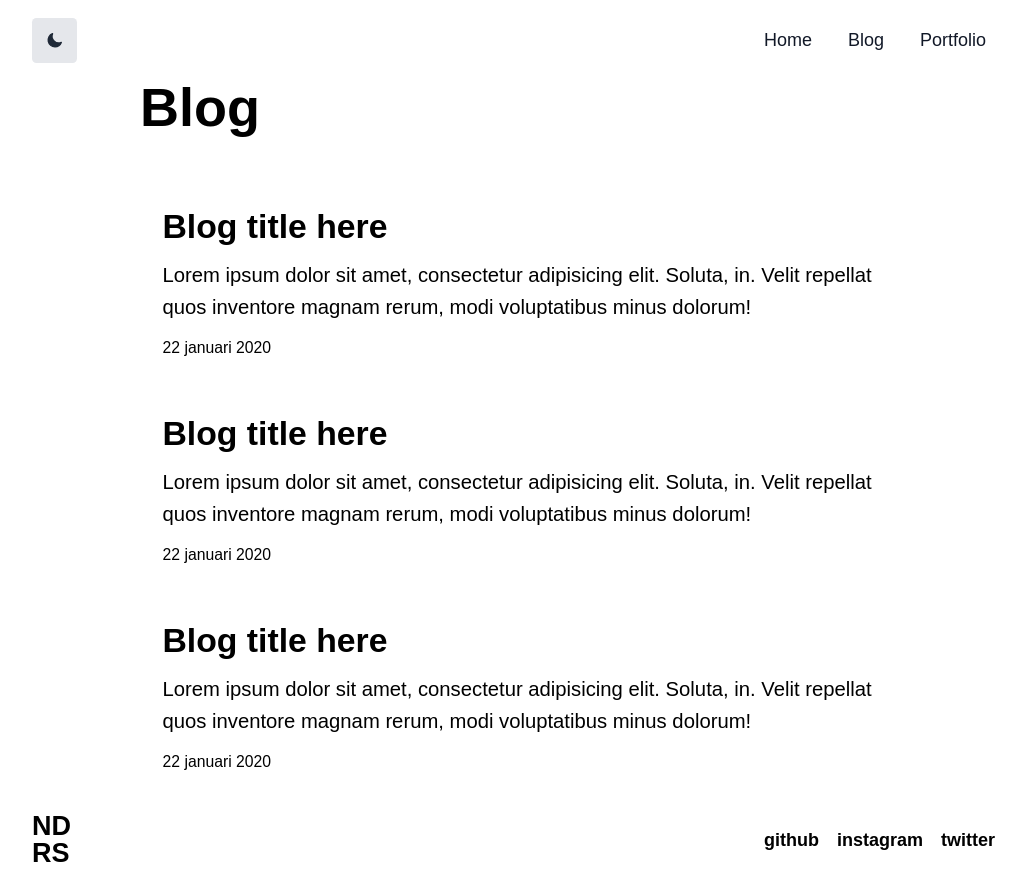
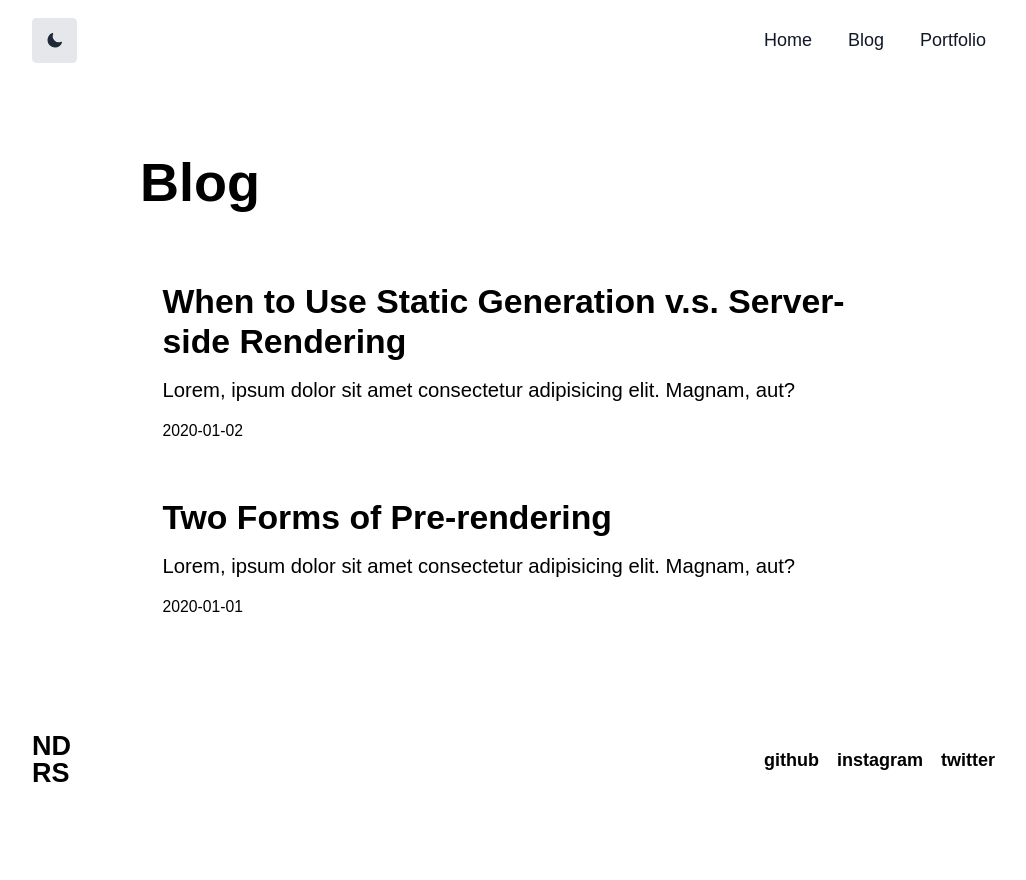
Before and after one commit to evriyanaindrasaputra/LearnNext, a Next.js app: page /blog in a window 1280 px wide. Shown: the whole page, without its empty margins (122-1148 px from the left). After the commit the page ends 800 px from the top, so only its background shows below. Built offline with nearby package versions, Linux system fonts and the light colour scheme.

Commit message:
blog and portfolio

```diff
--- /dev/null
+++ b/components/Blogpost.js
@@ -0,0 +1,23 @@
+import Link from "next/link";
+export default function Blogpost({ title, date, id }) {
+  return (
+    <div className="p-5 my-1">
+      <Link className="my-4" href={`/blog/${id}`}>
+        <a className="w-full mb-5">
+          <div className="w-full flex flex-col">
+            <h2 className="text-xl md:text-3xl font-semibold text-black dark:text-white">
+              {title}
+            </h2>
+            <p className="text-black dark:text-white text-sm md:text-lg my-3">
+              Lorem, ipsum dolor sit amet consectetur adipisicing elit. Magnam,
+              aut?
+            </p>
+            <span className="text-black dark:text-white font-light text-sm">
+              {date}
+            </span>
+          </div>
+        </a>
+      </Link>
+    </div>
+  );
+}
--- a/lib/posts.js
+++ b/lib/blogs.js
@@ -4,17 +4,17 @@ import matter from "gray-matter";
 import remark from "remark";
 import html from "remark-html";
 
-const postsDirectory = path.join(process.cwd(), "posts");
+const blogsDirectory = path.join(process.cwd(), "blogs");
 
-export function getSortedPostsData() {
-  // Get file names under /posts
-  const fileNames = fs.readdirSync(postsDirectory);
-  const allPostsData = fileNames.map((fileName) => {
+export function getSortedBlogsData() {
+  // Get file names under /Blogs
+  const fileNames = fs.readdirSync(blogsDirectory);
+  const allBlogsData = fileNames.map((fileName) => {
     // Remove ".md" from file name to get id
     const id = fileName.replace(/\.md$/, "");
 
     // Read markdown file as string
-    const fullPath = path.join(postsDirectory, fileName);
+    const fullPath = path.join(blogsDirectory, fileName);
     const fileContents = fs.readFileSync(fullPath, "utf8");
 
     // Use gray-matter to parse the post metadata section
@@ -26,8 +26,8 @@ export function getSortedPostsData() {
       ...matterResult.data,
     };
   });
-  // Sort posts by date
-  return allPostsData.sort((a, b) => {
+  // Sort Blogs by date
+  return allBlogsData.sort((a, b) => {
     if (a.date < b.date) {
       return 1;
     } else {
@@ -36,8 +36,8 @@ export function getSortedPostsData() {
   });
 }
 
-export function getAllPostIds() {
-  const fileNames = fs.readdirSync(postsDirectory);
+export function getAllBlogIds() {
+  const fileNames = fs.readdirSync(blogsDirectory);
   return fileNames.map((fileName) => {
     return {
       params: {
@@ -47,8 +47,8 @@ export function getAllPostIds() {
   });
 }
 
-export async function getPostData(id) {
-  const fullPath = path.join(postsDirectory, `${id}.md`);
+export async function getBlogData(id) {
+  const fullPath = path.join(blogsDirectory, `${id}.md`);
   const fileContents = fs.readFileSync(fullPath, "utf8");
 
   // Use gray-matter to parse the post metadata section
--- a/pages/blog.js
+++ b/pages/blog.js
@@ -1,8 +1,18 @@
 import Head from "next/head";
 import Container from "../components/Container";
-import Link from "next/link";
+import Blogpost from "../components/Blogpost";
+import { getSortedBlogsData } from "../lib/blogs";
 
-export default function Blog() {
+export async function getStaticProps() {
+  const allBlogsData = getSortedBlogsData();
+  return {
+    props: {
+      allBlogsData,
+    },
+  };
+}
+
+export default function Blog({ allBlogsData }) {
   return (
     <Container>
       <Head>
@@ -11,63 +21,9 @@ export default function Blog() {
       <h1 className=" text-2xl md:text-5xl font-bold text-black dark:text-white mb-10">
         Blog
       </h1>
-      <div className="p-5 my-1">
-        <Link className="my-4" href="/">
-          <a className="w-full mb-5">
-            <div className="w-full flex flex-col">
-              <h2 className="text-xl md:text-3xl font-semibold text-black dark:text-white">
-                Blog title here
-              </h2>
-              <p className="text-black dark:text-white text-sm md:text-lg my-3">
-                Lorem ipsum dolor sit amet, consectetur adipisicing elit.
-                Soluta, in. Velit repellat quos inventore magnam rerum, modi
-                voluptatibus minus dolorum!
-              </p>
-              <span className="text-black dark:text-white font-light text-sm">
-                22 januari 2020
-              </span>
-            </div>
-          </a>
-        </Link>
-      </div>
-      <div className="p-5 my-1">
-        <Link className="my-4" href="/">
-          <a className="w-full mb-5">
-            <div className="w-full flex flex-col">
-              <h2 className="text-xl md:text-3xl font-semibold text-black dark:text-white">
-                Blog title here
-              </h2>
-              <p className="text-black dark:text-white text-sm md:text-lg my-3">
-                Lorem ipsum dolor sit amet, consectetur adipisicing elit.
-                Soluta, in. Velit repellat quos inventore magnam rerum, modi
-                voluptatibus minus dolorum!
-              </p>
-              <span className="text-black dark:text-white font-light text-sm">
-                22 januari 2020
-              </span>
-            </div>
-          </a>
-        </Link>
-      </div>
-      <div className="p-5 my-1">
-        <Link className="my-4" href="/">
-          <a className="w-full mb-5">
-            <div className="w-full flex flex-col">
-              <h2 className="text-xl md:text-3xl font-semibold text-black dark:text-white">
-                Blog title here
-              </h2>
-              <p className="text-black dark:text-white text-sm md:text-lg my-3">
-                Lorem ipsum dolor sit amet, consectetur adipisicing elit.
-                Soluta, in. Velit repellat quos inventore magnam rerum, modi
-                voluptatibus minus dolorum!
-              </p>
-              <span className="text-black dark:text-white font-light text-sm">
-                22 januari 2020
-              </span>
-            </div>
-          </a>
-        </Link>
-      </div>
+      {allBlogsData.map(({ id, date, title }) => (
+        <Blogpost key={id} id={id} date={date} title={title} />
+      ))}
     </Container>
   );
 }
--- /dev/null
+++ b/pages/blog/[id].js
@@ -0,0 +1,46 @@
+import Container from "../../components/Container";
+import Head from "next/head";
+import { getBlogData, getAllBlogIds } from "../../lib/blogs";
+export default function Blog({ blogData }) {
+  return (
+    <Container>
+      <Head>
+        <title>{blogData.title}</title>
+      </Head>
+      <article>
+        <div className="my-5">
+          <h1 className="text-xl md:text-3xl font-bold text-black dark:text-white">
+            {blogData.title}
+          </h1>
+          <span
+            className="text-black dark:text-white text-xs
+         font-light italic"
+          >
+            {blogData.date}
+          </span>
+        </div>
+        <div
+          className="text-black dark:text-white text-sm md:text-base"
+          dangerouslySetInnerHTML={{ __html: blogData.contentHtml }}
+        />
+      </article>
+    </Container>
+  );
+}
+
+export async function getStaticPaths() {
+  const paths = getAllBlogIds();
+  return {
+    paths,
+    fallback: false,
+  };
+}
+
+export async function getStaticProps({ params }) {
+  const blogData = await getBlogData(params.id);
+  return {
+    props: {
+      blogData,
+    },
+  };
+}
--- /dev/null
+++ b/pages/portfolio.js
@@ -0,0 +1,67 @@
+import Head from "next/head";
+import Container from "../components/Container";
+import Link from "next/link";
+
+export default function portfolio() {
+  return (
+    <Container>
+      <Head>
+        <title>Portfolio Eindrasap</title>
+      </Head>
+      <h1 className="text-2xl md:text-5xl font-bold text-black dark:text-white mb-10">
+        Portfolio
+      </h1>
+      <div className="bg-gray-100 dark:bg-gray-700 p-6 rounded-md flex flex-col mb-5">
+        <h2 className="text-lg md:text-2xl font-bold text-black dark:text-white">
+          Title Here
+        </h2>
+        <p className="text-black dark:text-gray-200 font-light text-xs md:text-sm mb-3">
+          Lorem ipsum dolor, sit amet consectetur adipisicing elit. Quas
+          delectus ad minus laboriosam architecto, pariatur ipsa autem atque
+          corporis alias!
+        </p>
+        <Link href="/portfolio/expense">
+          <button className="bg-gray-300 dark:bg-gray-400 w-2/6 md:w-1/5 rounded-md p-1">
+            <a className=" text-black dark:text-white text-xs md:text-sm">
+              View Project
+            </a>
+          </button>
+        </Link>
+      </div>
+      <div className="bg-gray-100 dark:bg-gray-700 p-6 rounded-md flex flex-col mb-5">
+        <h2 className="text-lg md:text-2xl font-bold text-black dark:text-white">
+          Title Here
+        </h2>
+        <p className="text-black dark:text-gray-200 font-light text-xs md:text-sm mb-3">
+          Lorem ipsum dolor, sit amet consectetur adipisicing elit. Quas
+          delectus ad minus laboriosam architecto, pariatur ipsa autem atque
+          corporis alias!
+        </p>
+        <Link href="/portfolio/expense">
+          <button className="bg-gray-300 dark:bg-gray-400 w-2/6 md:w-1/5 rounded-md p-1">
+            <a className=" text-black dark:text-white text-xs md:text-sm">
+              View Project
+            </a>
+          </button>
+        </Link>
+      </div>
+      <div className="bg-gray-100 dark:bg-gray-700 p-6 rounded-md flex flex-col mb-5">
+        <h2 className="text-lg md:text-2xl font-bold text-black dark:text-white">
+          Title Here
+        </h2>
+        <p className="text-black dark:text-gray-200 font-light text-xs md:text-sm mb-3">
+          Lorem ipsum dolor, sit amet consectetur adipisicing elit. Quas
+          delectus ad minus laboriosam architecto, pariatur ipsa autem atque
+          corporis alias!
+        </p>
+        <Link href="/portfolio/expense">
+          <button className="bg-gray-300 dark:bg-gray-400 w-2/6 md:w-1/5 rounded-md p-1">
+            <a className=" text-black dark:text-white text-xs md:text-sm">
+              View Project
+            </a>
+          </button>
+        </Link>
+      </div>
+    </Container>
+  );
+}
```
Also changed, not shown: blogs/pre-rendering.md (renamed from posts/pre-rendering.md), blogs/ssg-ssr.md (renamed from posts/ssg-ssr.md).
